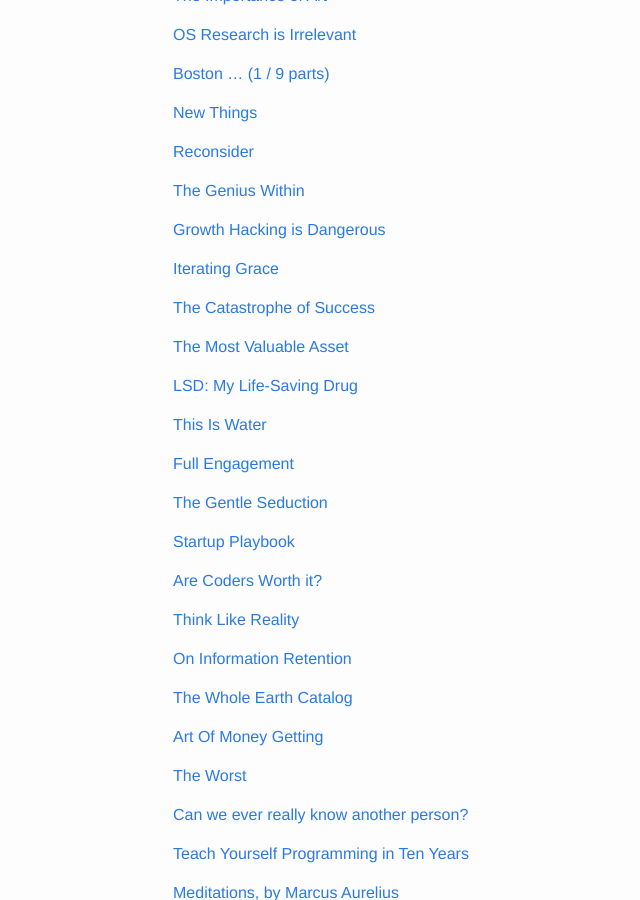
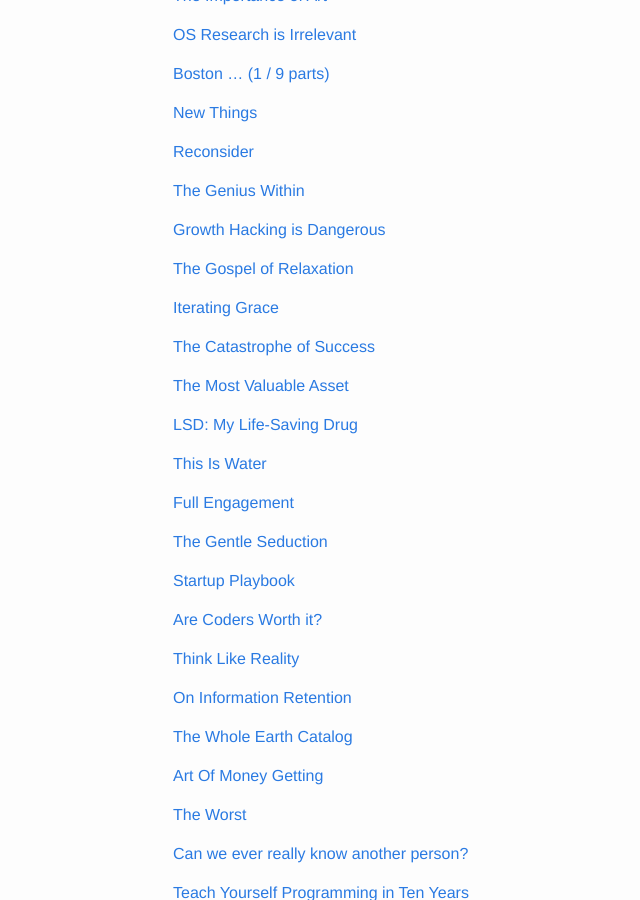
Before and after one commit to gDelgado14/gDelgado14.github.io, a Jekyll site: the page built from about.md, in a window 1280 px wide and 900 px high, scrolled down 633 px. Shown: the whole window, without its empty margins (97-737 px from the left). Built offline with Jekyll 4.4.1, drawn with Linux system fonts in a browser that asks for light colours.

Commit message:
new link added to about page

```diff
--- a/about.md
+++ b/about.md
@@ -41,6 +41,8 @@ Here are some interesting links I'd like to share:
 
 [Growth Hacking is Dangerous](http://austenallred.com/growth-ha/)
 
+[The Gospel of Relaxation](http://www.uky.edu/~eushe2/Pajares/jgospel.html)
+
 [Iterating Grace](https://fusiondotnet.files.wordpress.com/2015/06/iterating-grace_digitized_small.pdf)
 
 [The Catastrophe of Success](http://genius.com/Tennessee-williams-the-catastrophe-of-success-annotated)
```
